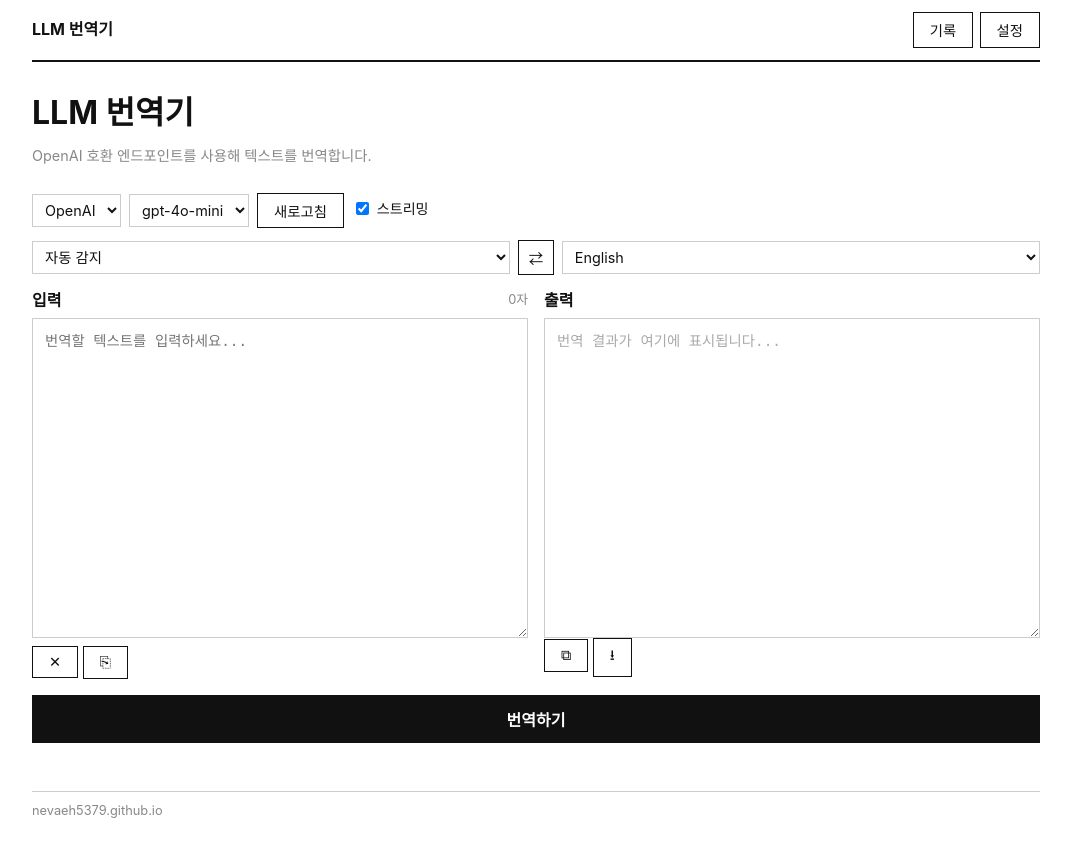
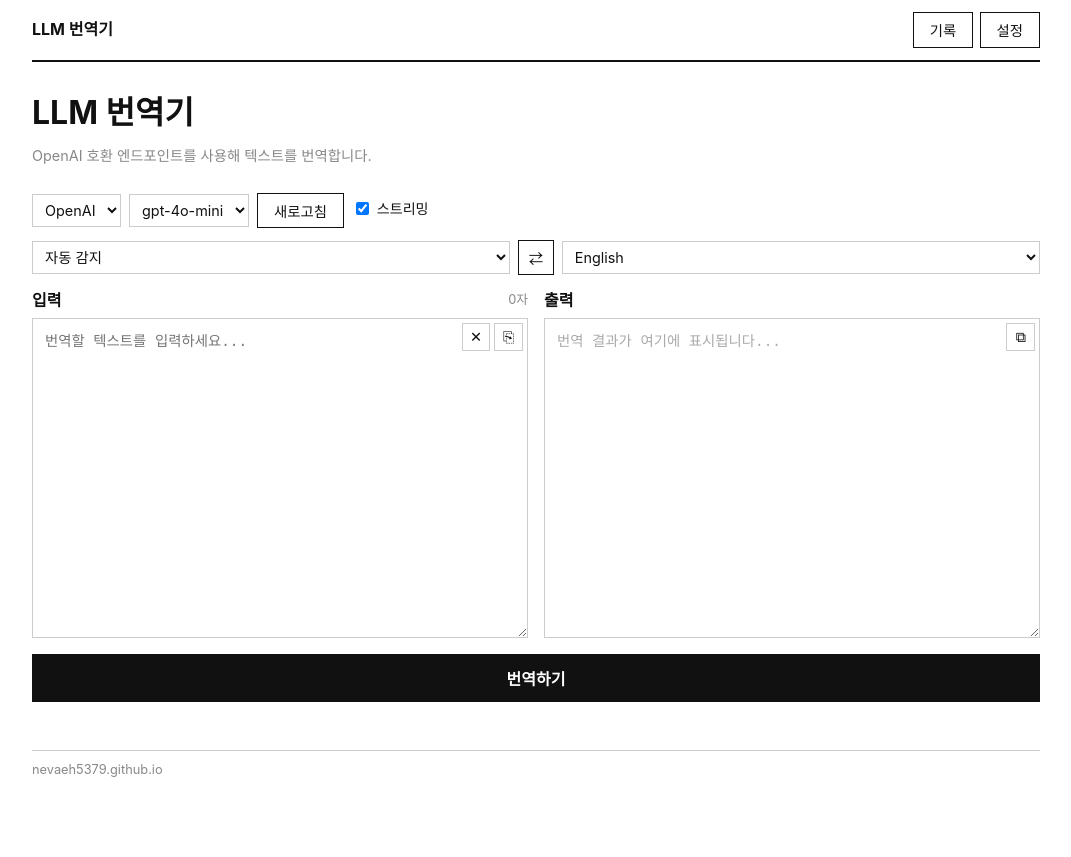
Before and after one commit to nevaeh5379/nevaeh5379.github.io, a Jekyll site: the page translate/index.html, which Jekyll copies as it is, in a window 1280 px wide. Shown: the top 857 px of the page, without its empty margins (104-1175 px from the left). Built offline with Jekyll 4.4.1, drawn with Linux system fonts in a browser that asks for light colours; some web fonts are replaced.

Commit message:
feat(translate): auto-save translations to history and refine UI
- Automatically save successful translations to history, including reasoning text, removing the need for a manual "Save to history" button.
- Remove the `save-history` button from HTML and its event listener; delete standalone `saveToHistory` function.
- Refactor `.io-tools` and `.icon-btn` CSS: use absolute positioning for tool buttons, add consistent styling and dark mode support.
- Change history item class from inline style to `.soft` class for maintainability.

```diff
--- a/translate/app.js
+++ b/translate/app.js
@@ -27,7 +27,6 @@
   outputText: $('output-text'),
   statusTag: $('status-tag'),
   copyOutput: $('copy-output'),
-  saveHistory: $('save-history'),
   reasoningPanel: $('reasoning-panel'),
   reasoningToggle: $('reasoning-toggle'),
   reasoningText: $('reasoning-text'),
@@ -108,7 +107,6 @@
   el.pasteInput.addEventListener('click', pasteFromClipboard);
   el.translateBtn.addEventListener('click', onTranslateClick);
   el.copyOutput.addEventListener('click', copyOutput);
-  el.saveHistory.addEventListener('click', saveToHistory);
   // 추론 패널은 <details>가 자체 토글. JS는 열림 상태만 유지.
 
   // Settings modal
@@ -265,7 +263,12 @@
     }
     el.statusTag.textContent = '완료';
     el.statusTag.className = 'status-tag done';
-    lastTranslation = { sourceLang, targetLang, sourceText: text, targetText: outText, endpoint: ep.name, model: cfg.model };
+    lastTranslation = { sourceLang, targetLang, sourceText: text, targetText: outText, endpoint: ep.name, model: cfg.model, reasoning: el.reasoningText.textContent || '' };
+    if (outText) {
+      const saved = history.add(lastTranslation);
+      lastTranslation.savedId = saved.id;
+      renderHistory();
+    }
   } catch (e) {
     if (e.name === 'AbortError') {
       el.statusTag.textContent = '중단됨';
@@ -320,10 +323,11 @@
 }
 
 function saveToHistory() {
-  if (!lastTranslation || !lastTranslation.targetText) { toast('저장할 번역이 없습니다'); return; }
-  history.add(lastTranslation);
+  if (!lastTranslation || !lastTranslation.targetText) return;
+  if (lastTranslation.savedId) return;
+  const saved = history.add(lastTranslation);
+  lastTranslation.savedId = saved.id;
   renderHistory();
-  toast('기록에 저장됨');
 }
 
 // ===== Settings modal =====
@@ -462,7 +466,7 @@
         <span>${history.formatTimeAgo(i.timestamp)}</span>
       </div>
       <div class="text">${escapeHtml(i.sourceText || '')}</div>
-      <div class="text" style="color:var(--text-soft)">${escapeHtml(i.targetText || '')}</div>
+      <div class="text soft">${escapeHtml(i.targetText || '')}</div>
       <span class="del" data-del="${i.id}">🗑</span>
     </div>
   `).join('');
--- a/translate/index.html
+++ b/translate/index.html
@@ -56,7 +56,6 @@
         <div class="output-box" id="output-text"></div>
         <div class="io-tools">
           <button class="icon-btn" id="copy-output" title="복사" aria-label="복사">⧉</button>
-          <button class="icon-btn" id="save-history" title="기록 저장" aria-label="기록 저장">⭳</button>
         </div>
       </div>
     </div>
--- a/translate/styles.css
+++ b/translate/styles.css
@@ -68,9 +68,32 @@
 }
 .workspace .section { margin-bottom: 0; display: flex; flex-direction: column; }
 .workspace .section-header { margin-bottom: 0.25rem; }
-.workspace textarea,
-.workspace .output-box { flex: 1; min-height: 320px; }
-.workspace .section-actions { margin-top: 0.5rem; }
+
+.io-wrap { position: relative; flex: 1; display: flex; }
+.io-wrap textarea,
+.io-wrap .output-box { flex: 1; min-height: 320px; }
+.io-tools {
+  position: absolute;
+  top: 0.3rem;
+  right: 0.3rem;
+  display: flex;
+  gap: 0.25rem;
+  z-index: 2;
+}
+.icon-btn {
+  width: 1.8rem;
+  height: 1.8rem;
+  padding: 0;
+  font-size: 0.9rem;
+  line-height: 1;
+  display: inline-flex;
+  align-items: center;
+  justify-content: center;
+  background: #fff;
+  border: 1px solid #ccc;
+  cursor: pointer;
+}
+.icon-btn:hover { background: #111; color: #fff; border-color: #111; }
 
 .translate-btn { margin-top: 1rem; }
 
@@ -247,6 +270,8 @@
   p.desc { color: #888; }
   textarea, .output-box { background: #252525; color: #ddd; border-color: #444; }
   .output-box:empty::before { color: #666; }
+  .icon-btn { background: #252525; color: #ddd; border-color: #444; }
+  .icon-btn:hover { background: #ddd; color: #1a1a1a; border-color: #ddd; }
   select, input[type="text"], input[type="password"] { background: #252525; color: #ddd; border-color: #444; }
   select:focus, input:focus, textarea:focus { border-color: #ddd; }
   button { background: #1a1a1a; color: #ddd; border-color: #aaa; }
@@ -295,6 +320,6 @@
   .endpoint-card .row { grid-template-columns: 1fr; }
   .range-row { grid-template-columns: 100px 1fr 40px; }
   .workspace { grid-template-columns: 1fr; }
-  .workspace textarea,
-  .workspace .output-box { min-height: 200px; }
+  .io-wrap textarea,
+  .io-wrap .output-box { min-height: 200px; }
 }
```
